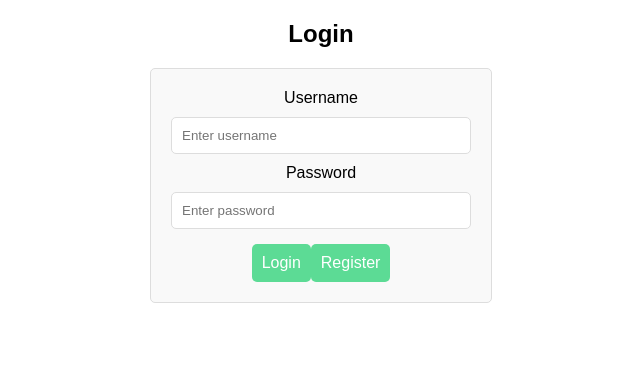
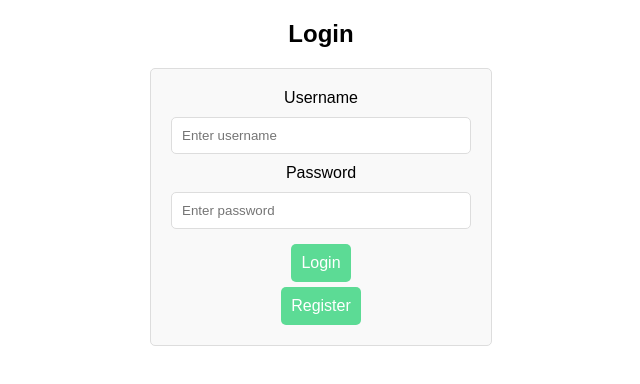
Before and after one commit to Serdar-b/IV1201-Project, a React (Create React App) app in the folder client/: page /login in a window 1280 px wide. Shown: the top 384 px of the page, without its empty margins (319-959 px from the left). Built offline with nearby package versions, Linux system fonts and the light colour scheme.

Commit message:
fixing CSS buttons

```diff
--- a/client/src/App.css
+++ b/client/src/App.css
@@ -40,6 +40,16 @@ button {
 
 .dashboard-button {
   width: 20%;
+}
+
+.login-button {
+  display: block;
+  margin: 5px auto 0 auto;
+}
+
+.register-button {
+  display: block;
+  margin: 5px auto 0 auto;
 }
 
 button:hover {
```
